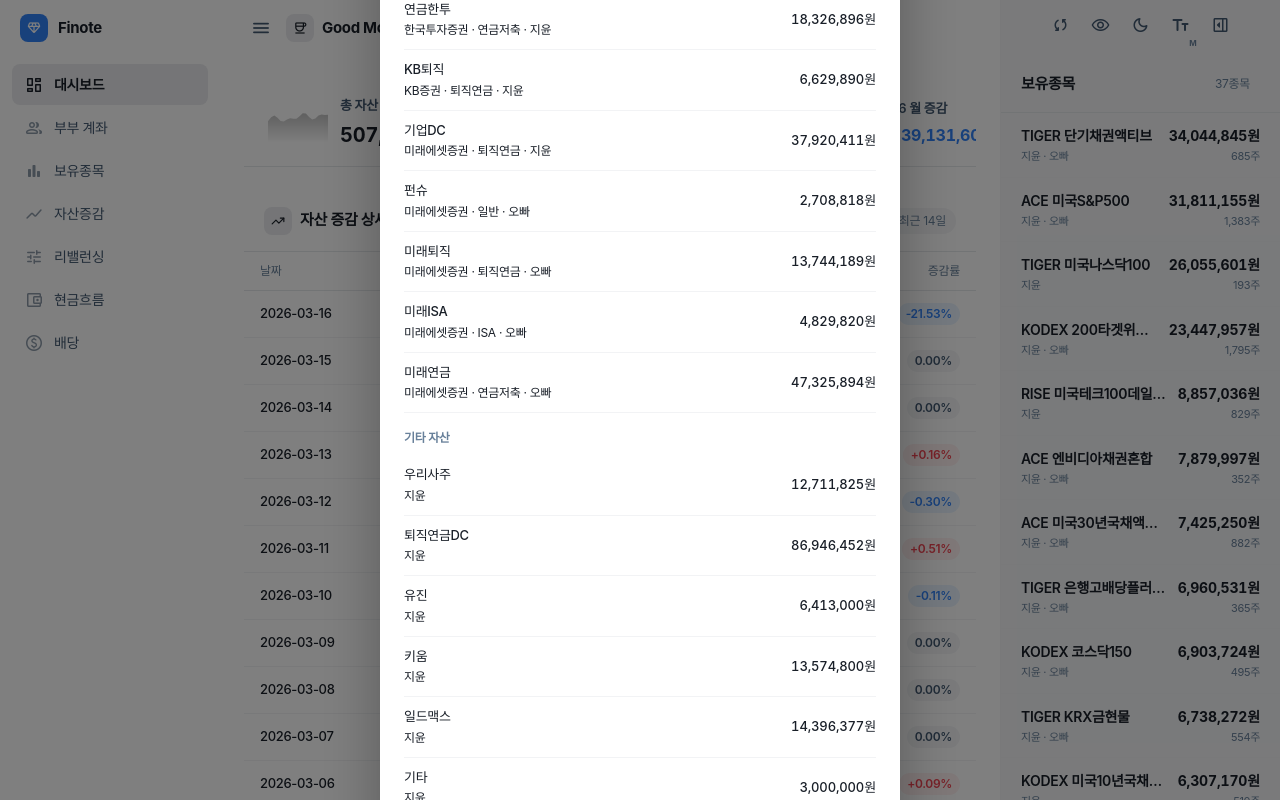
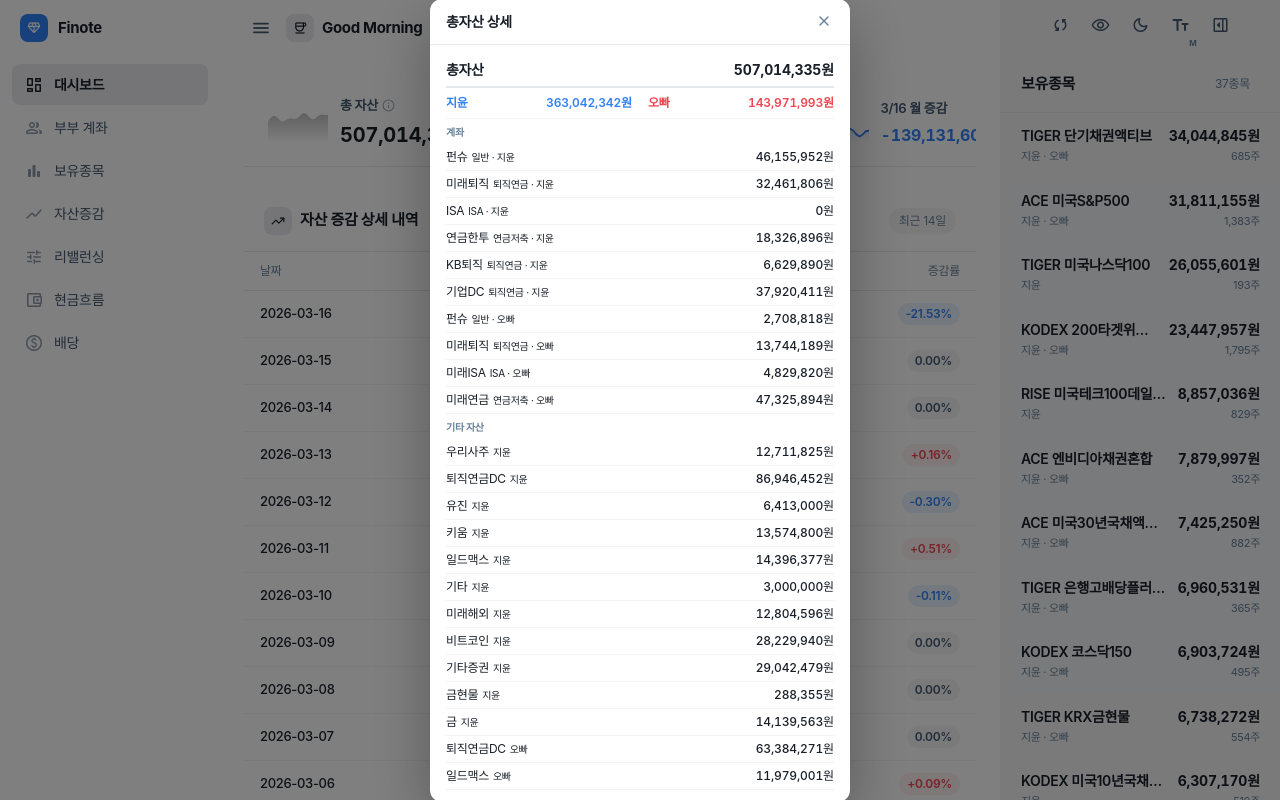
Before and after one commit to jilliankim200-lab/daily-log, a React (Vite) app: page / in a window 1280 px wide. Both pictures are taken after a click on the icon 388 px from the left and 105 px from the top of the page. Built offline with nearby package versions, Linux system fonts and the light colour scheme; no server answers; the database is empty; a web font is replaced by a local one.

Commit message:
Compact asset detail popup - no scrollbar needed

```diff
--- a/src/components/NewDashboard.tsx
+++ b/src/components/NewDashboard.tsx
@@ -436,30 +436,27 @@
           padding: 20,
         }} onClick={() => setShowAssetDetail(false)}>
           <div style={{
-            background: 'var(--bg-primary)', borderRadius: 16, width: '100%', maxWidth: 520,
+            background: 'var(--bg-primary)', borderRadius: 12, width: '100%', maxWidth: 420,
             boxShadow: '0 20px 60px rgba(0,0,0,0.3)',
           }} onClick={e => e.stopPropagation()}>
             <div style={{
-              padding: '20px 24px', borderBottom: '1px solid var(--border-primary)',
+              padding: '12px 16px', borderBottom: '1px solid var(--border-primary)',
               display: 'flex', alignItems: 'center', justifyContent: 'space-between',
             }}>
-              <span style={{ fontSize: 'var(--text-lg)', fontWeight: 'var(--font-bold)', color: 'var(--text-primary)' }}>
-                총자산 상세
-              </span>
+              <span style={{ fontSize: 14, fontWeight: 700, color: 'var(--text-primary)' }}>총자산 상세</span>
               <button onClick={() => setShowAssetDetail(false)} style={{
-                background: 'none', border: 'none', cursor: 'pointer', padding: 4,
-                color: 'var(--text-tertiary)',
+                background: 'none', border: 'none', cursor: 'pointer', padding: 2, color: 'var(--text-tertiary)',
               }}>
-                <X size={20} />
+                <X size={16} />
               </button>
             </div>
 
-            <div style={{ padding: '16px 24px' }}>
+            <div style={{ padding: '8px 16px 12px' }}>
               {/* 총자산 */}
               <div style={{
                 display: 'flex', justifyContent: 'space-between', alignItems: 'center',
-                padding: '12px 0', borderBottom: '2px solid var(--border-primary)',
-                fontSize: 'var(--text-lg)', fontWeight: 'var(--font-bold)',
+                padding: '6px 0', borderBottom: '2px solid var(--border-primary)',
+                fontSize: 14, fontWeight: 700,
               }}>
                 <span style={{ color: 'var(--text-primary)' }}>총자산</span>
                 <span className="toss-number" style={{ color: 'var(--text-primary)' }}>
@@ -468,47 +465,34 @@
               </div>
 
               {/* 소유자별 소계 */}
-              <div style={{ marginTop: 16 }}>
-                <div style={{
-                  display: 'flex', justifyContent: 'space-between', padding: '8px 0',
-                  fontSize: 'var(--text-sm)', fontWeight: 'var(--font-semibold)', color: 'var(--accent-blue)',
-                }}>
+              <div style={{ display: 'flex', gap: 16, padding: '6px 0', borderBottom: '1px solid var(--border-secondary)' }}>
+                <div style={{ flex: 1, display: 'flex', justifyContent: 'space-between', fontSize: 12, fontWeight: 600, color: 'var(--accent-blue)' }}>
                   <span>지윤</span>
                   <span className="toss-number">{hide(`${fmt(wifeTotal)}원`)}</span>
                 </div>
-                <div style={{
-                  display: 'flex', justifyContent: 'space-between', padding: '8px 0',
-                  fontSize: 'var(--text-sm)', fontWeight: 'var(--font-semibold)', color: 'var(--color-profit)',
-                }}>
+                <div style={{ flex: 1, display: 'flex', justifyContent: 'space-between', fontSize: 12, fontWeight: 600, color: 'var(--color-profit)' }}>
                   <span>오빠</span>
                   <span className="toss-number">{hide(`${fmt(husbandTotal)}원`)}</span>
                 </div>
               </div>
 
               {/* 계좌별 내역 */}
-              <div style={{ marginTop: 16 }}>
-                <div style={{
-                  fontSize: 'var(--text-xs)', fontWeight: 'var(--font-semibold)',
-                  color: 'var(--text-tertiary)', marginBottom: 8, textTransform: 'uppercase',
-                }}>
-                  증권/은행 계좌
-                </div>
+              <div style={{ marginTop: 6 }}>
+                <div style={{ fontSize: 10, fontWeight: 600, color: 'var(--text-tertiary)', marginBottom: 4 }}>계좌</div>
                 {accounts.map(acc => {
                   const holdingsVal = (acc.cash || 0) + acc.holdings.reduce((s, h) => s + holdingValue(h, prices[h.ticker]), 0);
                   return (
                     <div key={acc.id} style={{
                       display: 'flex', justifyContent: 'space-between', alignItems: 'center',
-                      padding: '10px 0', borderBottom: '1px solid var(--border-secondary)',
+                      padding: '4px 0', borderBottom: '1px solid var(--border-secondary)',
                     }}>
-                      <div>
-                        <div style={{ fontSize: 'var(--text-sm)', fontWeight: 'var(--font-medium)', color: 'var(--text-primary)' }}>
-                          {acc.alias || acc.institution}
-                        </div>
-                        <div style={{ fontSize: 'var(--text-xs)', color: 'var(--text-quaternary)', marginTop: 2 }}>
-                          {acc.institution} · {acc.accountType} · {acc.owner === 'wife' ? '지윤' : '오빠'}
-                        </div>
-                      </div>
-                      <span className="toss-number" style={{ fontSize: 'var(--text-sm)', fontWeight: 'var(--font-medium)', color: 'var(--text-primary)' }}>
+                      <span style={{ fontSize: 12, color: 'var(--text-primary)' }}>
+                        {acc.alias || acc.institution}
+                        <span style={{ fontSize: 10, color: 'var(--text-quaternary)', marginLeft: 4 }}>
+                          {acc.accountType} · {acc.owner === 'wife' ? '지윤' : '오빠'}
+                        </span>
+                      </span>
+                      <span className="toss-number" style={{ fontSize: 12, fontWeight: 500, color: 'var(--text-primary)' }}>
                         {hide(`${fmt(holdingsVal)}원`)}
                       </span>
                     </div>
@@ -518,27 +502,20 @@
 
               {/* 기타자산 */}
               {otherAssets.length > 0 && (
-                <div style={{ marginTop: 16 }}>
-                  <div style={{
-                    fontSize: 'var(--text-xs)', fontWeight: 'var(--font-semibold)',
-                    color: 'var(--text-tertiary)', marginBottom: 8, textTransform: 'uppercase',
-                  }}>
-                    기타 자산
-                  </div>
+                <div style={{ marginTop: 6 }}>
+                  <div style={{ fontSize: 10, fontWeight: 600, color: 'var(--text-tertiary)', marginBottom: 4 }}>기타 자산</div>
                   {otherAssets.map(asset => (
                     <div key={asset.id} style={{
                       display: 'flex', justifyContent: 'space-between', alignItems: 'center',
-                      padding: '10px 0', borderBottom: '1px solid var(--border-secondary)',
+                      padding: '4px 0', borderBottom: '1px solid var(--border-secondary)',
                     }}>
-                      <div>
-                        <div style={{ fontSize: 'var(--text-sm)', fontWeight: 'var(--font-medium)', color: 'var(--text-primary)' }}>
-                          {asset.name}
-                        </div>
-                        <div style={{ fontSize: 'var(--text-xs)', color: 'var(--text-quaternary)', marginTop: 2 }}>
+                      <span style={{ fontSize: 12, color: 'var(--text-primary)' }}>
+                        {asset.name}
+                        <span style={{ fontSize: 10, color: 'var(--text-quaternary)', marginLeft: 4 }}>
                           {asset.owner === 'wife' ? '지윤' : asset.owner === 'husband' ? '오빠' : '공동'}
-                        </div>
-                      </div>
-                      <span className="toss-number" style={{ fontSize: 'var(--text-sm)', fontWeight: 'var(--font-medium)', color: 'var(--text-primary)' }}>
+                        </span>
+                      </span>
+                      <span className="toss-number" style={{ fontSize: 12, fontWeight: 500, color: 'var(--text-primary)' }}>
                         {hide(`${fmt(asset.amount)}원`)}
                       </span>
                     </div>
```
